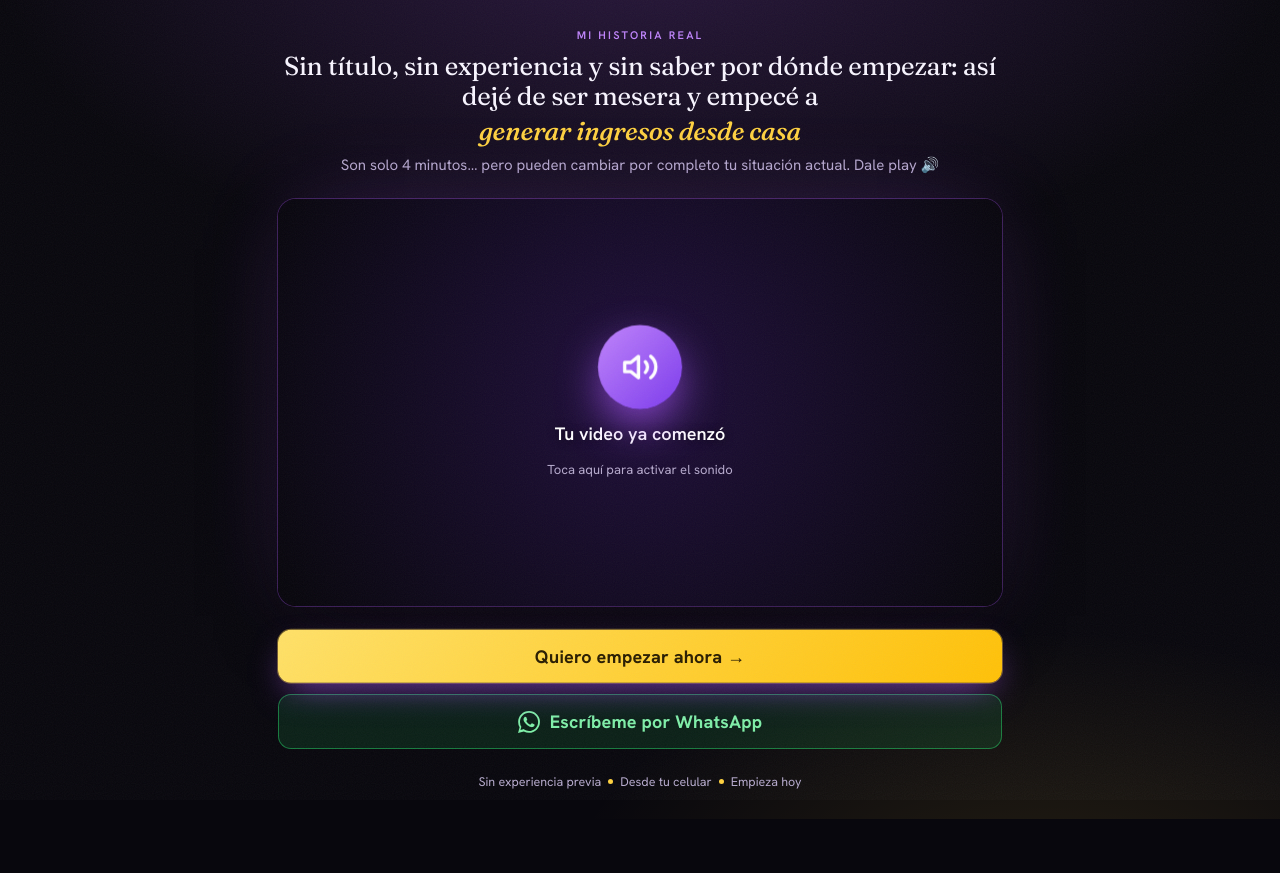
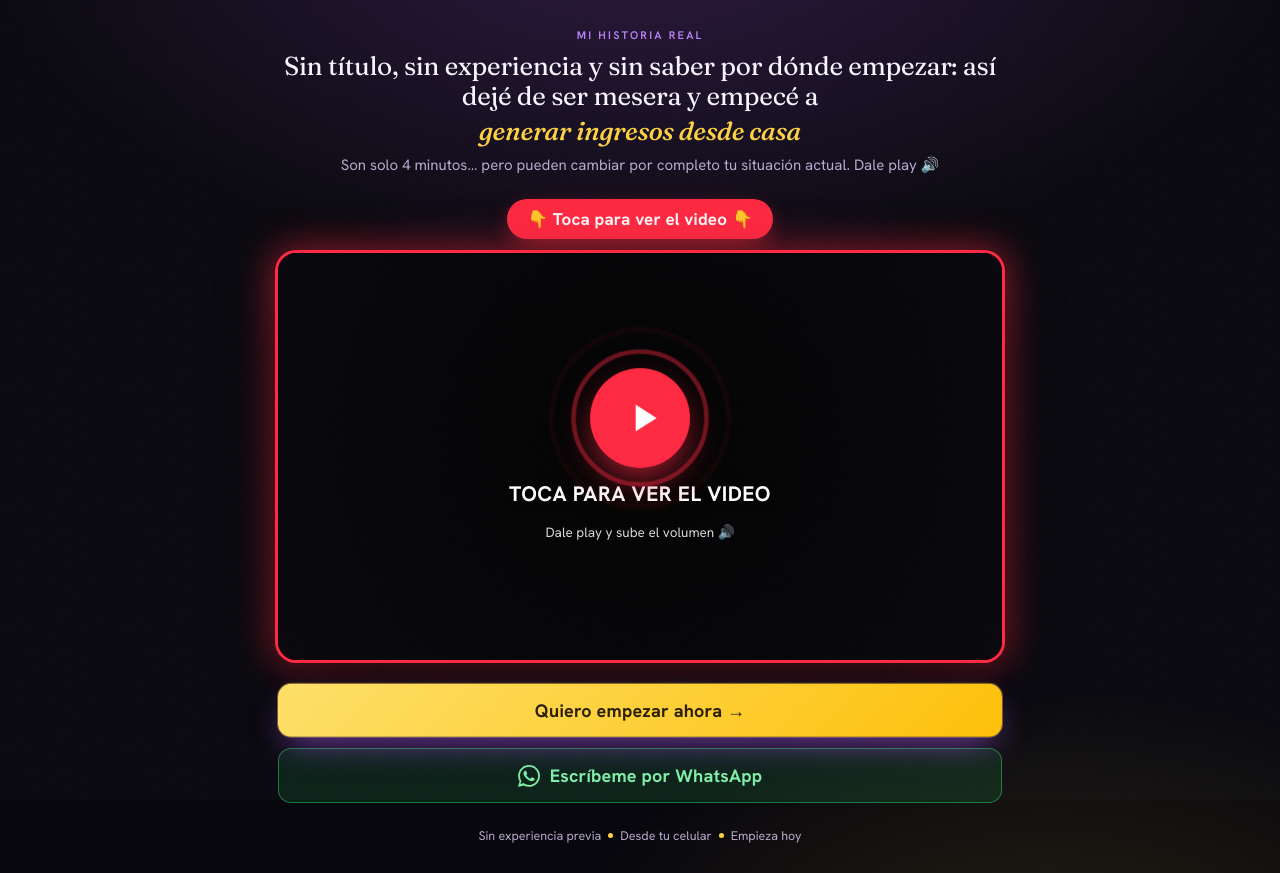
Before and after one commit to meibyg/vsl, a plain HTML site: page index.html in a window 1280 px wide. Before the commit the page ends 819 px from the top, so only its background shows below. Drawn offline with Linux system fonts and the light colour scheme.

Commit message:
Add files via upload

```diff
--- a/index.html
+++ b/index.html
@@ -34,6 +34,7 @@
     --purple-deep:#7c3aed;
     --yellow-grad:linear-gradient(135deg,#ffe168 0%,#ffc107 100%);
     --green:#25d366;
+    --red:#ff2740;
     --ring:rgba(168,85,247,.4);
   }
   *{margin:0;padding:0;box-sizing:border-box}
@@ -77,12 +78,27 @@
     opacity:0;animation:rise .7s .3s ease forwards;
   }
 
+  /* ---- Red attention cue above video ---- */
+  .watch-cue{
+    align-self:center;margin:0 auto clamp(10px,2.5vw,14px);
+    background:var(--red);color:#fff;font-weight:800;
+    font-size:clamp(14px,3.8vw,17px);letter-spacing:.01em;
+    padding:9px 20px;border-radius:999px;
+    box-shadow:0 8px 24px -6px rgba(255,39,64,.7);
+    animation:bob 1s ease-in-out infinite, rise .7s .35s ease both;
+  }
+  @keyframes bob{0%,100%{transform:translateY(0)}50%{transform:translateY(5px)}}
+
   /* ---- Video ---- */
   .video-shell{
     width:100%;position:relative;border-radius:18px;overflow:hidden;
     background:#000;
-    box-shadow:0 0 0 1px rgba(168,85,247,.3), 0 30px 70px -20px rgba(0,0,0,.85), 0 0 90px -28px var(--ring);
-    opacity:0;animation:rise .8s .4s ease forwards;
+    box-shadow:0 0 0 3px var(--red), 0 30px 70px -20px rgba(0,0,0,.85), 0 0 0 0 rgba(255,39,64,.6);
+    opacity:0;animation:rise .8s .4s ease forwards, redglow 1.8s ease-in-out .4s infinite;
+  }
+  @keyframes redglow{
+    0%,100%{box-shadow:0 0 0 3px var(--red), 0 30px 70px -20px rgba(0,0,0,.85), 0 0 0 0 rgba(255,39,64,.55)}
+    50%{box-shadow:0 0 0 3px var(--red), 0 30px 70px -20px rgba(0,0,0,.85), 0 0 38px 6px rgba(255,39,64,.55)}
   }
   .video-aspect{position:relative;width:100%;aspect-ratio:16/9}
   .video-aspect iframe{position:absolute;inset:0;width:100%;height:100%;border:0}
@@ -92,20 +108,27 @@
   .overlay{
     position:absolute;inset:0;z-index:5;cursor:pointer;
     display:flex;flex-direction:column;align-items:center;justify-content:center;gap:16px;
-    background:radial-gradient(circle at 50% 45%, rgba(124,58,237,.25), rgba(8,7,13,.8));
+    background:radial-gradient(circle at 50% 45%, rgba(0,0,0,.45), rgba(8,7,13,.86));
     backdrop-filter:blur(2px);transition:opacity .45s ease;
   }
   .overlay.hide{opacity:0;pointer-events:none}
-  .spk{
-    width:78px;height:78px;border-radius:50%;display:grid;place-items:center;
-    background:linear-gradient(135deg,#c084fc,#7c3aed);color:#fff;
-    box-shadow:0 12px 30px -6px rgba(168,85,247,.6);
-    animation:pulse 2s ease-in-out infinite;
+  .playbtn{
+    position:relative;width:92px;height:92px;border-radius:50%;display:grid;place-items:center;
+    background:var(--red);color:#fff;
+    box-shadow:0 14px 36px -6px rgba(255,39,64,.75);
+    animation:pbpulse 1.4s ease-in-out infinite;
   }
-  .spk svg{width:34px;height:34px}
-  .overlay p{font-weight:600;font-size:clamp(15px,4.2vw,18px);color:#fff;text-shadow:0 1px 8px rgba(0,0,0,.5)}
-  .overlay span{font-size:13px;color:var(--ink-soft)}
-  @keyframes pulse{0%,100%{transform:scale(1);box-shadow:0 12px 30px -6px rgba(168,85,247,.6)}50%{transform:scale(1.08);box-shadow:0 16px 42px -4px rgba(168,85,247,.85)}}
+  .playbtn svg{width:42px;height:42px;margin-left:5px}
+  .ripple{
+    position:absolute;inset:0;border-radius:50%;border:3px solid var(--red);
+    animation:ripple 1.8s ease-out infinite;
+  }
+  .ripple2{animation-delay:.9s}
+  @keyframes pbpulse{0%,100%{transform:scale(1)}50%{transform:scale(1.09)}}
+  @keyframes ripple{0%{transform:scale(1);opacity:.7}100%{transform:scale(1.9);opacity:0}}
+  .overlay p{font-weight:800;font-size:clamp(16px,4.6vw,21px);color:#fff;text-shadow:0 2px 10px rgba(0,0,0,.7);letter-spacing:.02em}
+  .overlay span{font-size:13.5px;color:#fff;opacity:.85}
+  @keyframes pulse{0%,100%{transform:scale(1)}50%{transform:scale(1.08)}}
 
   /* ---- CTA ---- */
   .cta{
@@ -166,17 +189,18 @@
     <p class="sub">Son solo 4 minutos… pero pueden cambiar por completo tu situación actual. Dale play 🔊</p>
     <!-- ================================== -->
 
+    <div class="watch-cue">👇 Toca para ver el video 👇</div>
+
     <div class="video-shell">
       <div class="video-aspect">
         <div id="player"></div>
         <div class="overlay" id="overlay">
-          <div class="spk">
-            <svg viewBox="0 0 24 24" fill="none" stroke="currentColor" stroke-width="2.2" stroke-linecap="round" stroke-linejoin="round">
-              <path d="M11 5 6 9H2v6h4l5 4V5z"/><path d="M15.5 8.5a5 5 0 0 1 0 7"/><path d="M19 5a9 9 0 0 1 0 14"/>
-            </svg>
+          <div class="playbtn">
+            <span class="ripple"></span><span class="ripple ripple2"></span>
+            <svg viewBox="0 0 24 24" fill="currentColor"><path d="M8 5v14l11-7z"/></svg>
           </div>
-          <p>Tu video ya comenzó</p>
-          <span>Toca aquí para activar el sonido</span>
+          <p>TOCA PARA VER EL VIDEO</p>
+          <span>Dale play y sube el volumen 🔊</span>
         </div>
       </div>
     </div>
```
